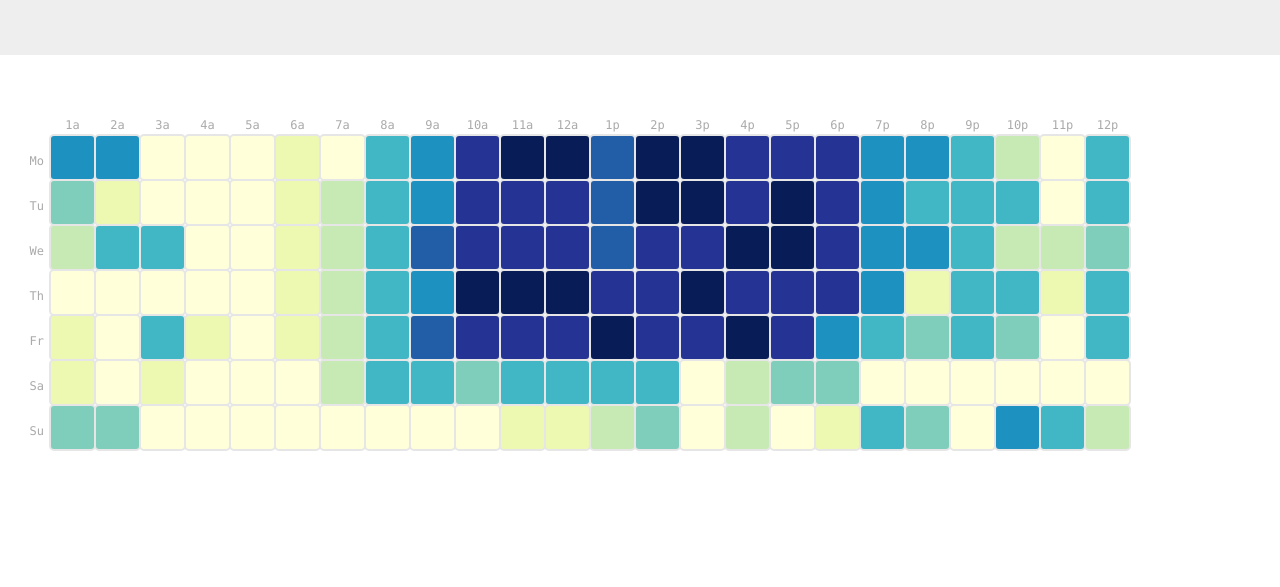
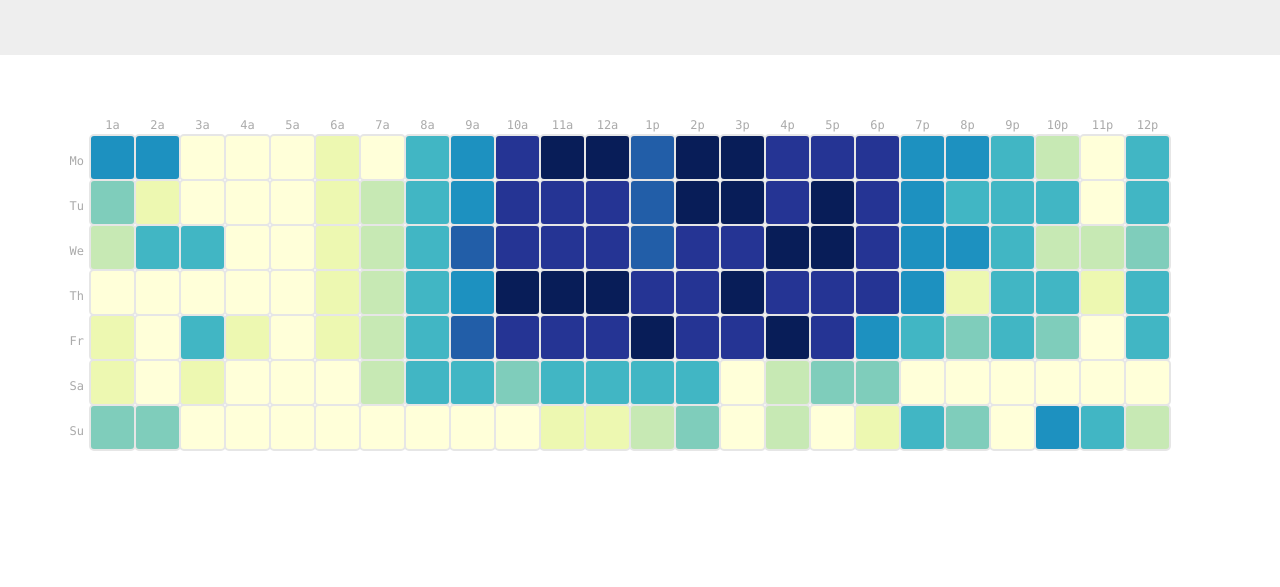
Before and after one commit to Garmega/visualization_software_design, a plain HTML site: page index.html in a window 1280 px wide. Shown: the part 140-727 px from the top of the page. Drawn offline with nearby package versions, Linux system fonts and the light colour scheme.

Commit message:
formatted page more appropriatelyl and changed some references

```diff
--- a/Heatmap.js
+++ b/Heatmap.js
@@ -14,6 +14,7 @@ window.Heatmap = (function() {
         /*
         User defined dimensions
         */
+        heatmap.fileName;
         heatmap.canvasIdentifier;
         heatmap.margin;
         heatmap.canvasHeight;
@@ -64,7 +65,7 @@ window.Heatmap = (function() {
                   .attr("class", "timeLabel mono axis");
 
 
-            d3.tsv('data.tsv', function(error, data) {
+            d3.tsv(heatmap.fileName, function(error, data) {
                 var colorScale = d3.scale.quantile()
                     .domain([0, heatmap.colors.length - 1, d3.max(data, function(d) {return +d.value;})])
                     .range(heatmap.colors);
@@ -89,6 +90,11 @@ window.Heatmap = (function() {
 
             })
 
+            return this;
+        }
+
+        heatmap.setFileName = function(fileName) {
+            this.fileName = fileName;
             return this;
         }
 
--- a/index.html
+++ b/index.html
@@ -22,11 +22,9 @@
     <div class="jumbotron">
         <h1>Title</h1>
     </div>
-    <div id="container">
-
+    <div id="container" class="row span4 offset4 text-center">
     </div>
-
-    <div id="container2">
+    <div id="container2" class="row span4 offset4 text-center">
     </div>
 </body>
 
--- a/main.js
+++ b/main.js
@@ -10,6 +10,7 @@ function main() {
     var heatmap = Heatmap();
 
     heatmap.setIdentifier('container')
+        .setFileName('data.tsv')
         .setMargins(50, 50, 50, 50)
         .setDimensions(500, 1200)
         .setDefaultcolor("#ffffff")
@@ -18,6 +19,7 @@ function main() {
 
     var heatmap2 = Heatmap();
     heatmap2.setIdentifier('container2')
+        .setFileName('data2.tsv')
         .setMargins(100, 100, 100, 100)
         .setDimensions(250, 600)
         .setDefaultcolor("#CCCCCC")
```
